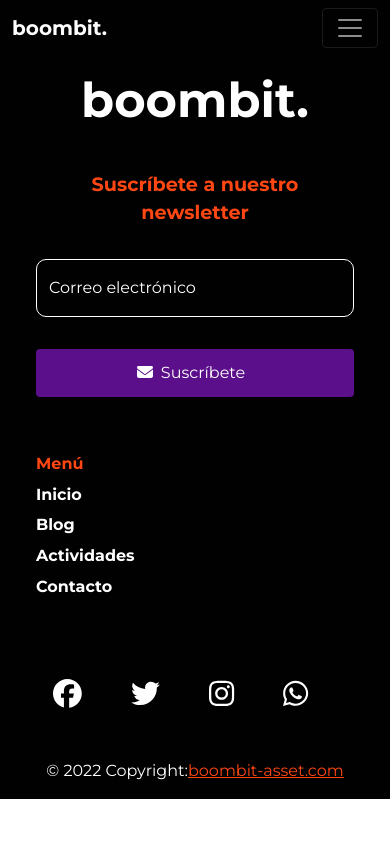
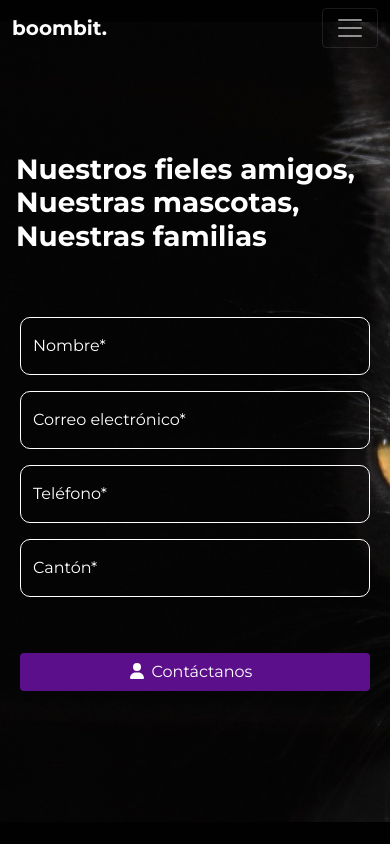
Before and after one commit to rodrigo-antonio-vargas-abarca/boombit-room-page, a React (Create React App) app in the folder boombit-room-page/: page / in a window 390 px wide. Shown: the top 844 px of the page. Built offline with nearby package versions, Linux system fonts and the light colour scheme.

Commit message:
feat: add contacts page component for mobile screens, add contacts pages styles and resources

```diff
--- a/boombit-room-page/src/App.js
+++ b/boombit-room-page/src/App.js
@@ -1,4 +1,5 @@
 import './App.css';
+import Contact from './components/Contact';
 import Footer from './components/Footer';
 import Navbar from './components/PageNavbar';
 
@@ -6,6 +7,7 @@ function App() {
   return (
     <div className="App">
       <Navbar />
+      <Contact />
       <Footer />
     </div>
   );
--- a/boombit-room-page/src/App.scss
+++ b/boombit-room-page/src/App.scss
@@ -218,6 +218,10 @@ body {
     background-color: transparent;
 }
 
+.form-control {
+    background-color: transparent !important;
+}
+
 .bg-dark .form-control {
     border-color: $light !important;
     color: $light !important;
@@ -304,15 +308,17 @@ footer .fa-2x {
 
 
 /*********************************************************************************
-******************************* pg1 *******************************************
+******************************* pages *******************************************
 **********************************************************************************/
-.pg1 {
-    /*background-image: url('./images/bg1.png');*/
+.section-contacts {
+    background-image: url('./images/contacts-bg.png');
     height: 100vh;
     background-repeat: no-repeat;
-    display: flex;
-    flex-direction: column;
-    justify-content: center;
+    background-position: center;
+}
+
+.section-contacts h1{
+    font-weight: bold !important;
 }
 
 .pg2 {
--- /dev/null
+++ b/boombit-room-page/src/components/Contact.js
@@ -0,0 +1,70 @@
+import React from 'react';
+import Col from 'react-bootstrap/Col';
+import Form from 'react-bootstrap/Form';
+import Row from 'react-bootstrap/Row';
+import FloatingLabel from 'react-bootstrap/FloatingLabel';
+import { faUser } from '@fortawesome/free-solid-svg-icons';
+import { FontAwesomeIcon } from '@fortawesome/react-fontawesome';
+import Button from 'react-bootstrap/Button';
+
+function Contact() {
+    return (
+        <div className='w-100 px-2 py-5 bg-dark text-light section-contacts d-flex flex-column justify-contet-center'>
+            <section className='mx-2'>
+                <h1>Nuestros fieles amigos, Nuestras mascotas, Nuestras familias</h1>
+            </section>
+            <section className='mt-5'>
+                <Form>
+                    <Row>
+                        <Col sm={12} className='py-2 px-4'>
+                            <FloatingLabel
+                                controlId="floatingInput"
+                                label="Nombre*"
+                                className="text-light col-sm-12"
+                            >
+                                <Form.Control type="text" placeholder="Nombre Apellido Apellido" />
+                            </FloatingLabel>
+                        </Col>
+                        <Col sm={12} className='py-2 px-4'>
+                            <FloatingLabel
+                                controlId="floatingInput"
+                                label="Correo electrónico*"
+                                className="text-light"
+                            >
+                                <Form.Control type="email" placeholder="name@example.com" />
+                            </FloatingLabel>
+                        </Col>
+                    </Row>
+                    <Row>
+                        <Col sm={12} className='py-2 px-4'>
+                            <FloatingLabel
+                                controlId="floatingInput"
+                                label="Teléfono*"
+                                className="text-light"
+                            >
+                                <Form.Control type="phone" placeholder="####-####" />
+                            </FloatingLabel>
+                        </Col>
+                        <Col sm={12} className='py-2 px-4'>
+                            <FloatingLabel
+                                controlId="floatingInput"
+                                label="Cantón*"
+                                className="text-light"
+                            >
+                                <Form.Control type="text" placeholder="Nombre" />
+                            </FloatingLabel>
+                        </Col>
+                    </Row>
+                    <Row className='px-4 mt-5'>
+                        <Button className='w-100' variant="primary-2">
+                            <FontAwesomeIcon icon={faUser} size="1x" className='mr-2' />
+                            <label className='ml-5'>Contáctanos</label>
+                        </Button>{' '}
+                    </Row>
+                </Form>
+            </section>
+        </div>
+    )
+}
+
+export default Contact
```
Also changed, not shown: boombit-room-page/src/App.css, boombit-room-page/src/images/contacts-bg.png (added), 1 other file (tests, documents, lock files or other folders).
